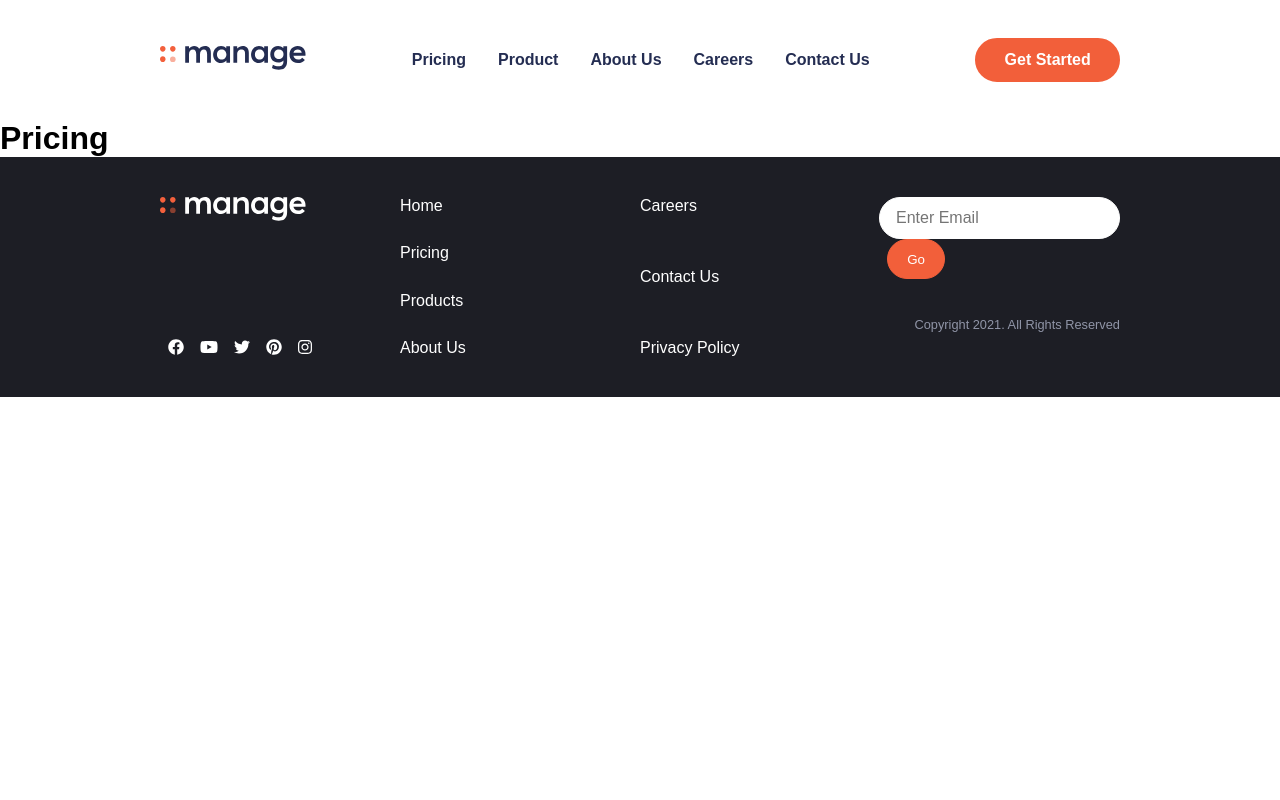
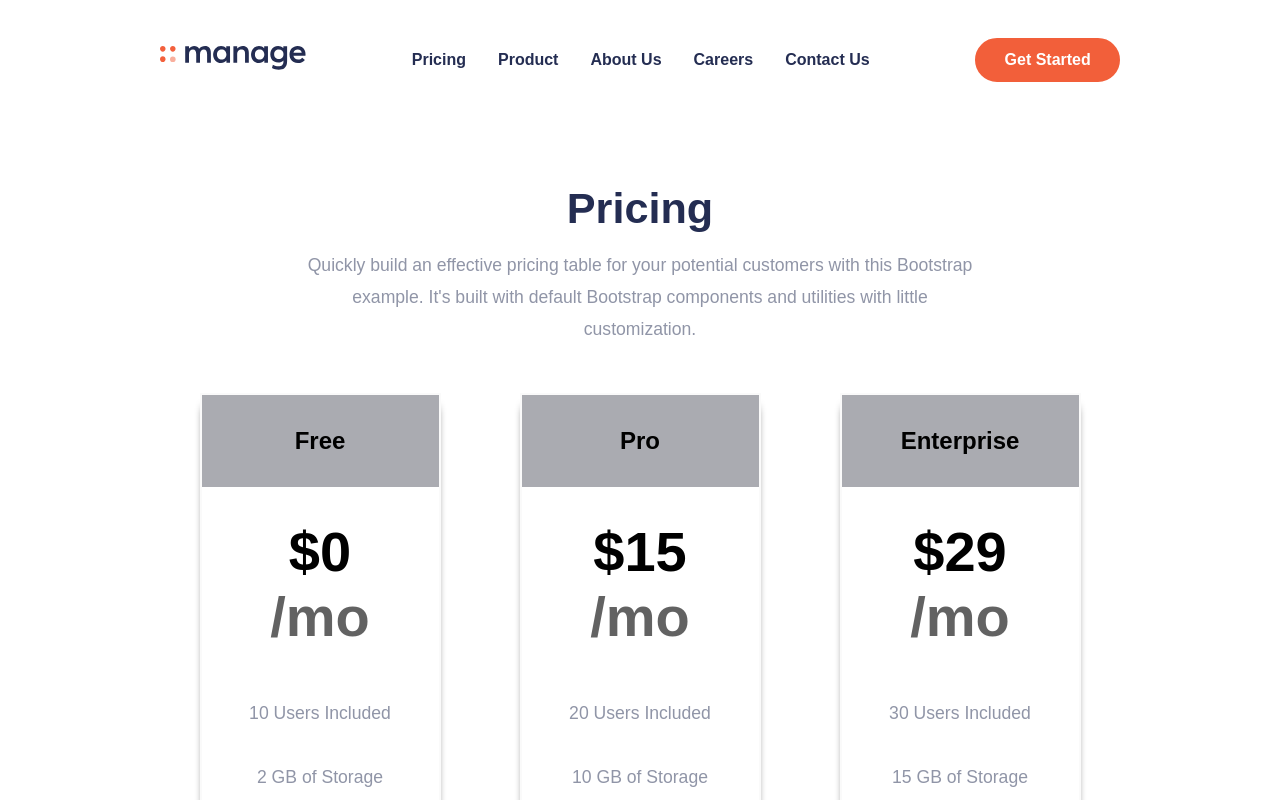
Before and after one commit to Medici305/Manage-Landing-Page, a React (Create React App) app: page /pricing in a window 1280 px wide. Shown: the top 800 px of the page. Built offline with nearby package versions, Linux system fonts and the light colour scheme; a web font is replaced by a local one.

Commit message:
7. Completed Pricing section desktop.

```diff
--- a/src/pages/Pricing.js
+++ b/src/pages/Pricing.js
@@ -3,10 +3,93 @@ import styled from 'styled-components';
 
 const Pricing = () => {
     return (
-        <div>
-            <h1>Pricing</h1>
-        </div>
+        <Price>
+            <h3>Pricing</h3>
+            <p>
+                Quickly build an effective pricing table for your
+                potential customers with this Bootstrap example.
+                It's built with default Bootstrap components and
+                utilities with little customization.
+            </p>
+            <Cards>
+                <Card>
+                    <h4>Free</h4>
+                    <h5>$0 <span>/mo</span></h5>
+                    <p>10 Users Included</p>
+                    <p>2 GB of Storage</p>
+                    <p>Email Support</p>
+                    <p>Help Center Access</p>
+                </Card>
+                <Card>
+                    <h4>Pro</h4>
+                    <h5>$15 <span>/mo</span></h5>
+                    <p>20 Users Included</p>
+                    <p>10 GB of Storage</p>
+                    <p>Priority Email Support</p>
+                    <p>Help Center Access</p>
+                </Card>
+                <Card>
+                    <h4>Enterprise</h4>
+                    <h5>$29 <span>/mo</span></h5>
+                    <p>30 Users Included</p>
+                    <p>15 GB of Storage</p>
+                    <p>Phone & Email Support</p>
+                    <p>Help Center Access</p>
+                </Card>
+            </Cards>
+        </Price>
     )
 }
 
+const Price = styled.div`
+    min-height: 80vh;
+    padding: 4rem 10rem;
+    display: flex;
+    flex-direction: column;
+    align-items: center;
+    margin-bottom: 5rem;
+    h3 {
+        width: 100%;
+        text-align: center;
+    }
+    p {
+        width: 70%;
+        text-align: center;
+    }
+`;
+
+const Cards = styled.div`
+    display: flex;
+    justify-content: space-around;
+    width: 100%;
+    margin-top: 2rem;
+`;
+
+const Card = styled.div`
+    border: 2px solid hsl(0, 0%, 98%);
+    text-align: center;
+    flex: 0.25;
+    border-bottom-left-radius: 1rem;
+    border-bottom-right-radius: 1rem;
+    box-shadow: 0 10px 10px -5px;
+    h4 {
+        background: #aaabb1;
+        padding: 2rem 0rem;
+        font-size: 1.5rem;
+        font-weight: 700;
+    }
+    h5 {
+        padding: 2rem;
+        font-size: 3.5rem;
+        span {
+            color: hsl(0, 0%, 38.43137254901961%);
+        }
+    }
+    p {
+        padding: 1rem 0rem;
+        text-align: center;
+        width: 100%;
+    }
+`;
+
 export default Pricing;
```
Also changed, not shown: 1 other file (tests, documents, lock files or other folders).
